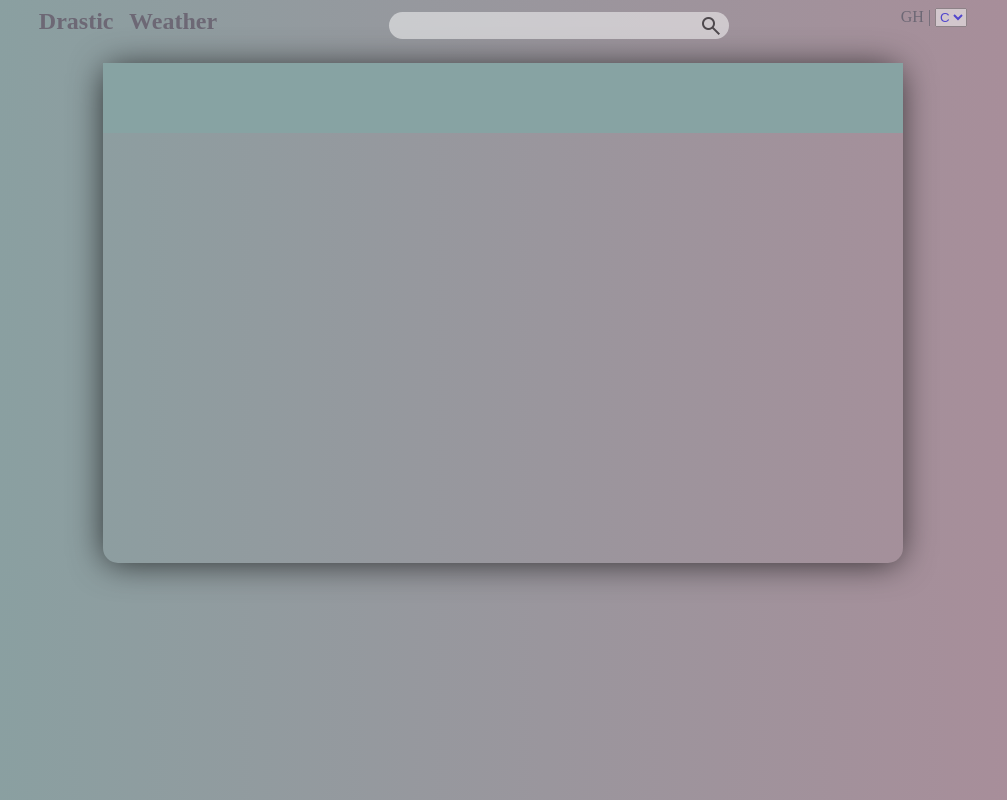
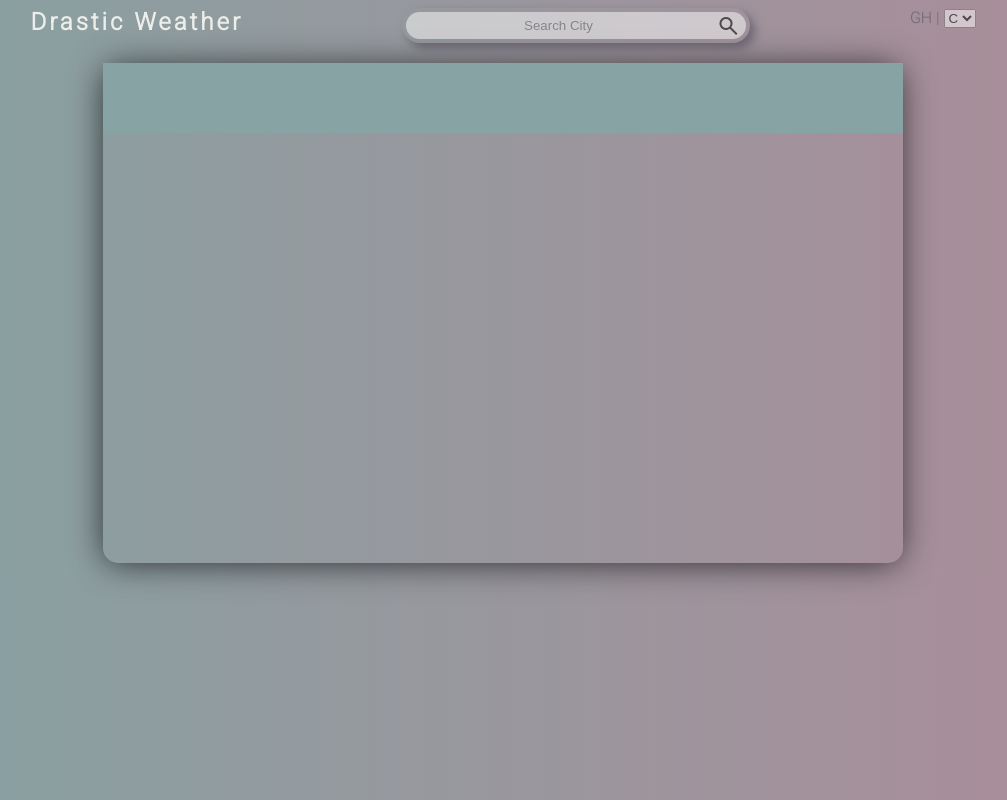
Before and after one commit to Awudu-Jamal1/Weather-App, a plain HTML site: page index.html in a window 1280 px wide. Shown: the whole page, without its empty margins (137-1144 px from the left). Drawn offline with nearby package versions, Linux system fonts and the light colour scheme; no server answers.

Commit message:
improved css designs

```diff
--- a/app.scss
+++ b/app.scss
@@ -1,7 +1,12 @@
+@import url('https://fonts.googleapis.com/css2?family=Roboto:wght@300&display=swap');
+
+
 
 body{
     color: #6d6875;
 background: linear-gradient(90deg, hsla(180, 13%, 58%, 1) 0%, hsla(335, 16%, 61%, 1) 100%);
+
+font-family: 'Roboto', sans-serif;
 }
 
 header{
@@ -15,6 +20,7 @@ header{
     display: flex;
     border-radius: 60px;
     padding: 4px;
+    box-shadow: 5px 5px 10px;
 
 
 
@@ -30,6 +36,10 @@ opacity: 0.5;
 
 
    }
+input:focus{
+    outline: none;
+}
+
    button{
     height: 27px;
     border-top-right-radius: 50px;
@@ -74,6 +84,7 @@ margin-top: 20px;
     font-size: 1.25rem;
     color: #fff;
     padding: 5px;
+    letter-spacing: 2px;
 }
 #tnumber{
     font-size: 4rem;
@@ -92,7 +103,9 @@ margin-top: 20px;
 
 select{
     opacity: 0.5;
-    color: blue;
+}
+select:focus{
+    outline: none;
 }
 .unit{
     font-size:4px;
@@ -108,6 +121,6 @@ select{
 .log{
     font-size: 1.5rem;
     font-weight: 600;
-    word-spacing: 10px;
-    color: #6d6875;
+    letter-spacing: 3px;
+    color: #edede9;
 }
--- a/index.html
+++ b/index.html
@@ -16,7 +16,7 @@
       <div class="log">Drastic Weather</div>
       <form action="">
         <div class="search">
-            <div><input type="text" /></div>
+            <div><input type="text" placeholder="Search City"/></div>
             <button type="submit" class="material-symbols-outlined">search</button>
           </div>
       </form>
```
Also changed, not shown: app.css, 1 other file.
